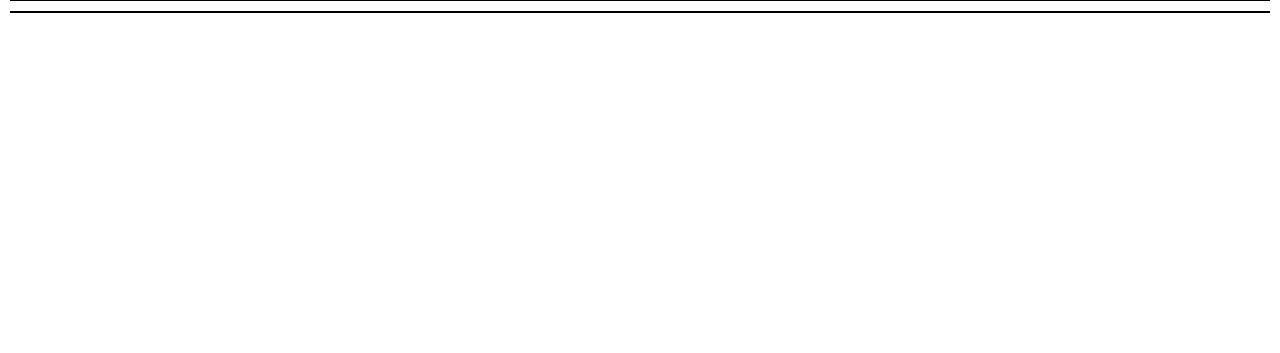
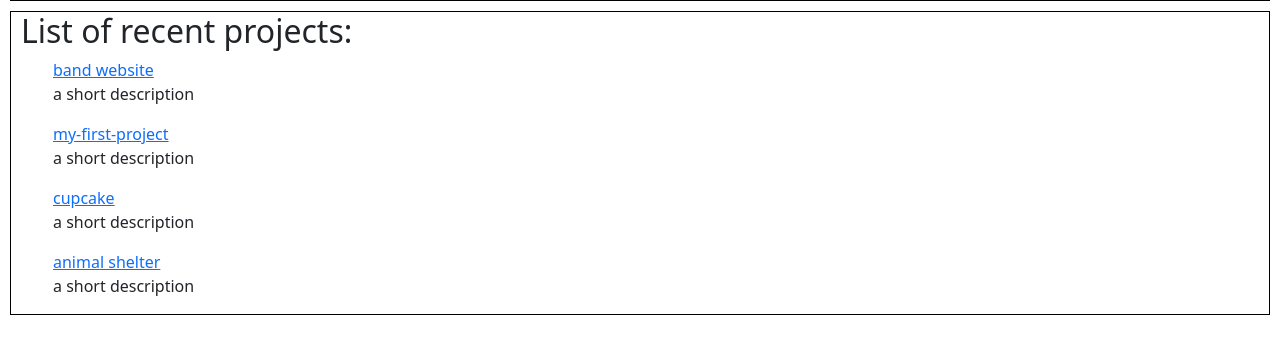
Before and after one commit to jfpalchak/code-review-01, a plain HTML site: page index.html in a window 1280 px wide. Shown: the part 219-572 px from the top of the page. Drawn offline with Linux system fonts and the light colour scheme.

Commit message:
Create a list of recent projects, each linking to respective github repository.

```diff
--- a/css/styles.css
+++ b/css/styles.css
@@ -17,4 +17,9 @@
 .main-content {
     border: 1px black solid;
     margin: 10px;
+    padding-left: 10px;
 }
+
+.main-content ul {
+    list-style: none;
+}
--- a/index.html
+++ b/index.html
@@ -16,9 +16,31 @@
         <h1>Hello, world!</h1>
     </div>
 
+    <!-- Start of home-page active content. -->
     <div class="main-content">
-
+        <h2>List of recent projects:</h2>
+        <div>
+            <ul>
+                <li>
+                    <a href="https://github.com/jfpalchak/band-website">band website</a>
+                    <p> a short description </p>
+                </li>
+                <li>
+                    <a href="https://github.com/jfpalchak/my-first-project.git">my-first-project</a>
+                    <p> a short description </p>
+                </li>
+                <li>
+                    <a href="https://github.com/jfpalchak/cupcake.git">cupcake</a>
+                    <p> a short description </p>
+                </li>
+                <li>
+                    <a href="https://github.com/jfpalchak/Thur">animal shelter</a>
+                    <p> a short description </p>
+                </li>
+            </ul>
+        </div>
     </div>
 </body>
 
+
 </html>
```
